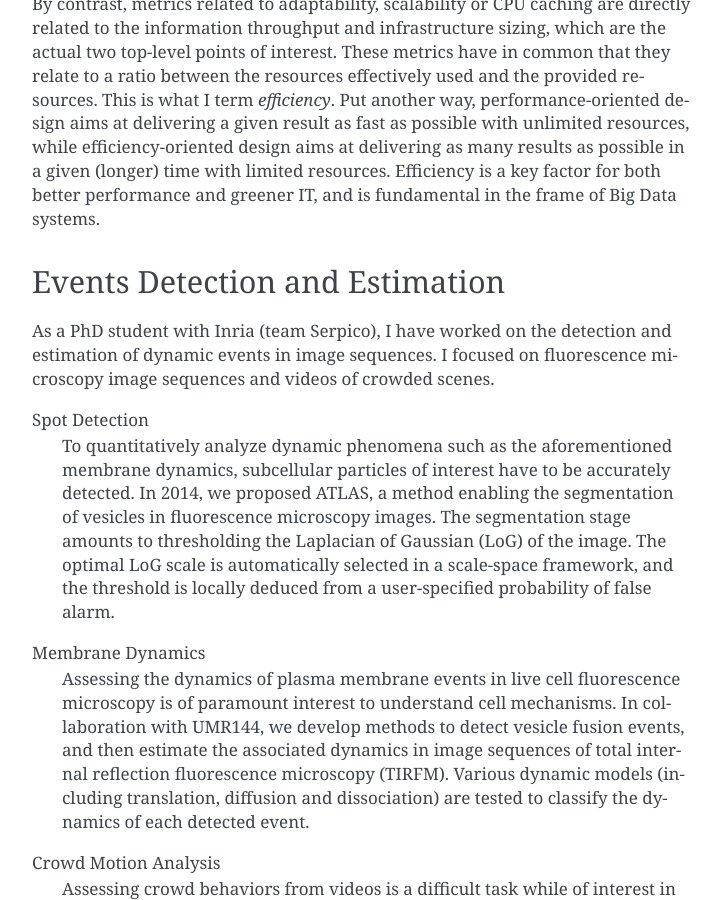
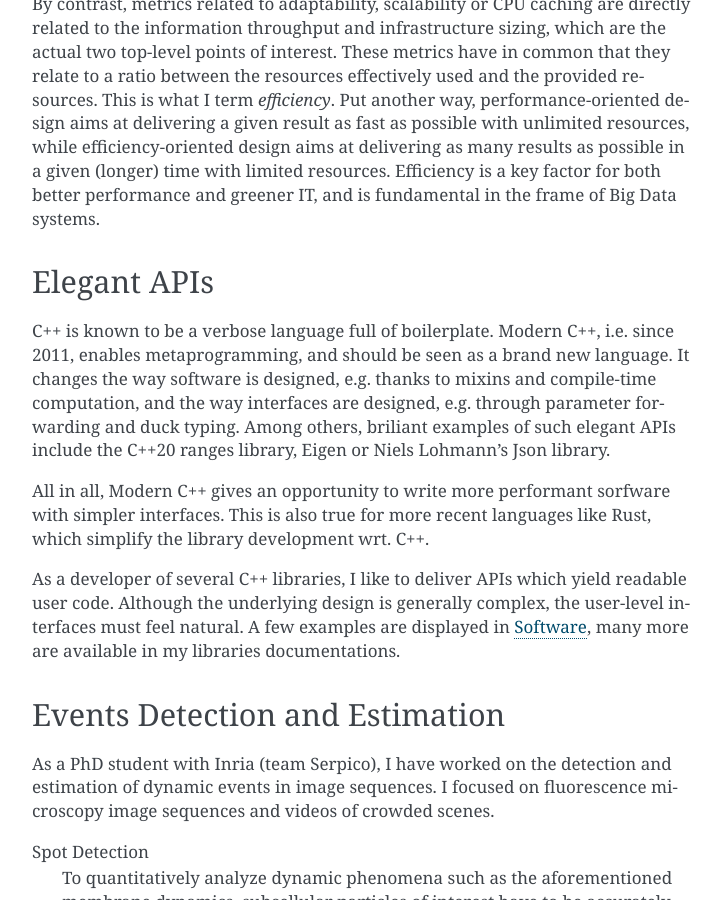
Before and after one commit to kabasset/kabasset, a Sphinx documentation site: the page built from source/interests.rst, in a window 1280 px wide and 900 px high, scrolled down 730 px. Shown: the whole window, without its empty margins (388-1109 px from the left). Built offline with Sphinx 7.4.7, drawn with Linux system fonts in a browser that asks for light colours; the version number could not be read and is left out; some of the changed text lies outside the part shown.

Commit message:
Add Elegant APIs to Interests

```diff
--- a/source/interests.rst
+++ b/source/interests.rst
@@ -4,7 +4,7 @@ Interests
 Software Efficiency
 -------------------
 
-My main focus in sorfware development is on profiling, optimization and parallelization,
+My main focus in software development is on profiling, optimization and parallelization,
 aiming at better *efficiency*.
 
 Ambitious space missions rely more and more on Big Data processing, not to speak about multi-mission and multi-messenger studies.
@@ -26,6 +26,23 @@ This is what I term *efficiency*.
 Put another way, performance-oriented design aims at delivering a given result as fast as possible with unlimited resources,
 while efficiency-oriented design aims at delivering as many results as possible in a given (longer) time with limited resources.
 Efficiency is a key factor for both better performance and greener IT, and is fundamental in the frame of Big Data systems.
+
+Elegant APIs
+------------
+
+C++ is known to be a verbose language full of boilerplate.
+Modern C++, i.e. since 2011, enables metaprogramming, and should be seen as a brand new language.
+It changes the way software is designed, e.g. thanks to mixins and compile-time computation,
+and the way interfaces are designed, e.g. through parameter forwarding and duck typing.
+Among others, briliant examples of such elegant APIs include the C++20 ranges library, Eigen or  Niels Lohmann's Json library.
+
+All in all, Modern C++ gives an opportunity to write more performant sorfware with simpler interfaces.
+This is also true for more recent languages like Rust, which simplify the library development wrt. C++.
+
+As a developer of several C++ libraries, I like to deliver APIs which yield readable user code.
+Although the underlying design is generally complex, the user-level interfaces must feel natural.
+A few examples are displayed in :doc:`software`, many more are available in my libraries documentations.
+
 
 Events Detection and Estimation
 -------------------------------
```
Also changed, not shown: 5 other files.
